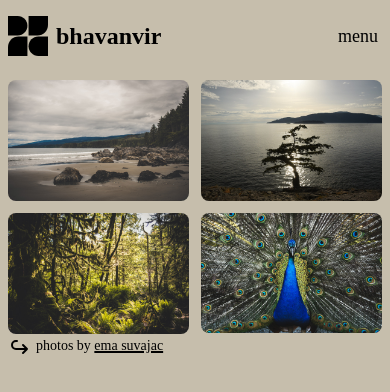
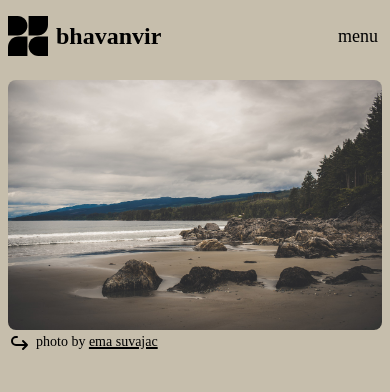
Before and after one commit to bhavanvir/portfolio-site, a SvelteKit app in the folder web-app/: page / in a window 390 px wide. Shown: the top 392 px of the page. Built offline with nearby package versions, Linux system fonts and the light colour scheme; a web font is replaced by a local one.

Commit message:
Improved mobile image gallery

```diff
--- a/web-app/src/routes/Header.svelte
+++ b/web-app/src/routes/Header.svelte
@@ -1,5 +1,6 @@
 <script>
   import LogoIcon from "$lib/assets/icons/LogoIcon.svg?raw";
+  import ArrowNarrowRightIcon from "$lib/assets/icons/ArrowNarrowRightIcon.svg?raw";
 
   let context = "menu";
   function onClick() {
--- a/web-app/src/routes/Hero.svelte
+++ b/web-app/src/routes/Hero.svelte
@@ -8,8 +8,8 @@
 
 <div class="max-w-7xl mx-auto px-2 pt-2">
   <!-- Image gallery -->
-  <div class="grid grid-cols-2 md:flex-row gap-3">
-    <div class="grid gap-3 md:flex-col">
+  <div class="hidden md:grid gap-2 md:grid-cols-2">
+    <div class="grid gap-2">
       <div>
         <img
           class="h-auto max-w-full rounded-lg"
@@ -25,7 +25,7 @@
         />
       </div>
     </div>
-    <div class="grid gap-3">
+    <div class="grid gap-2">
       <div>
         <img
           class="h-auto max-w-full rounded-lg"
@@ -43,13 +43,25 @@
     </div>
   </div>
 
+  <!-- Mobile version, show/hide based on viewport size -->
+  <div class="md:hidden">
+    <img
+      class="h-auto max-w-full rounded-lg"
+      src={LionsBayImage}
+      alt="lion's bay"
+    />
+  </div>
+
   <!-- Photo credits -->
   <div class="flex items-center">
     <svg class="h-6 w-6 mr-1">
       {@html ArrowForwardIcon}
     </svg>
     <span class="font-uncut text-sm">
-      photos by
+      <span class="hidden md:inline">photos by</span>
+      <!-- Mobile version, change to singular instead of plural -->
+      <span class="md:hidden">photo by</span>
+
       <a href="https://emasuvajac.com/" class="underline decoration-2">
         ema suvajac
       </a>
```
Also changed, not shown: web-app/src/lib/assets/icons/ArrowNarrowRightIcon.svg (added).
